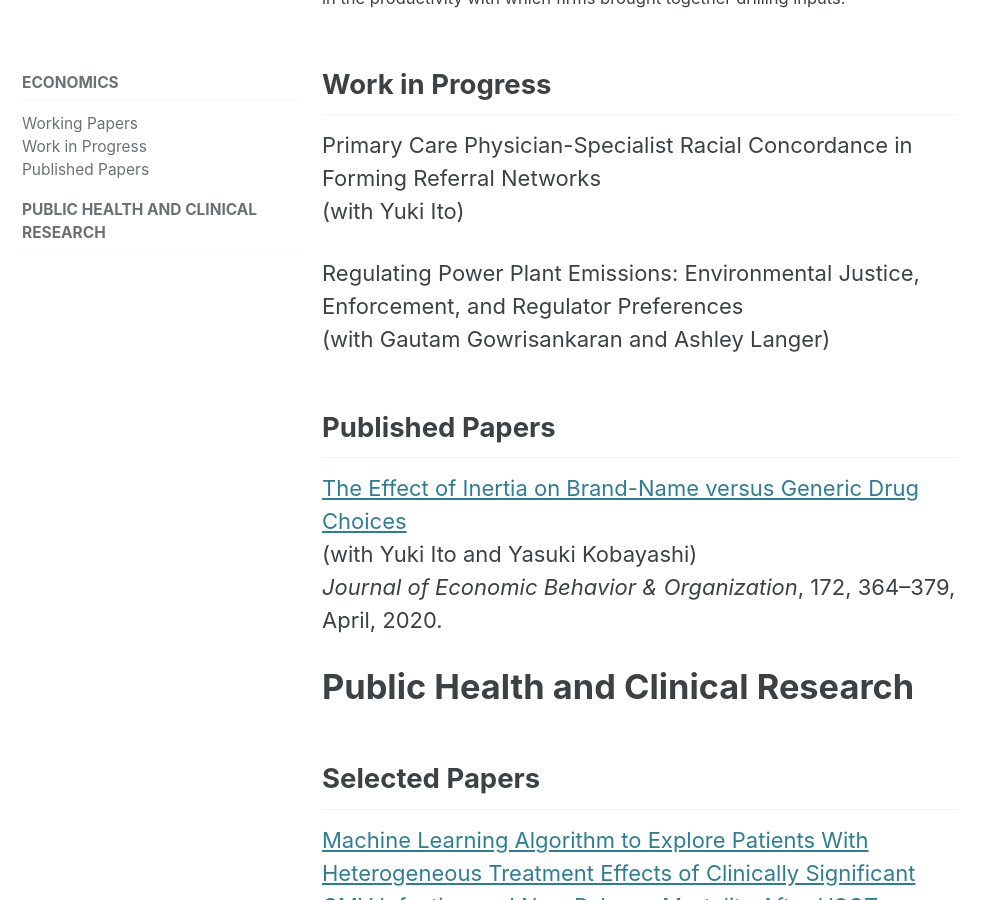
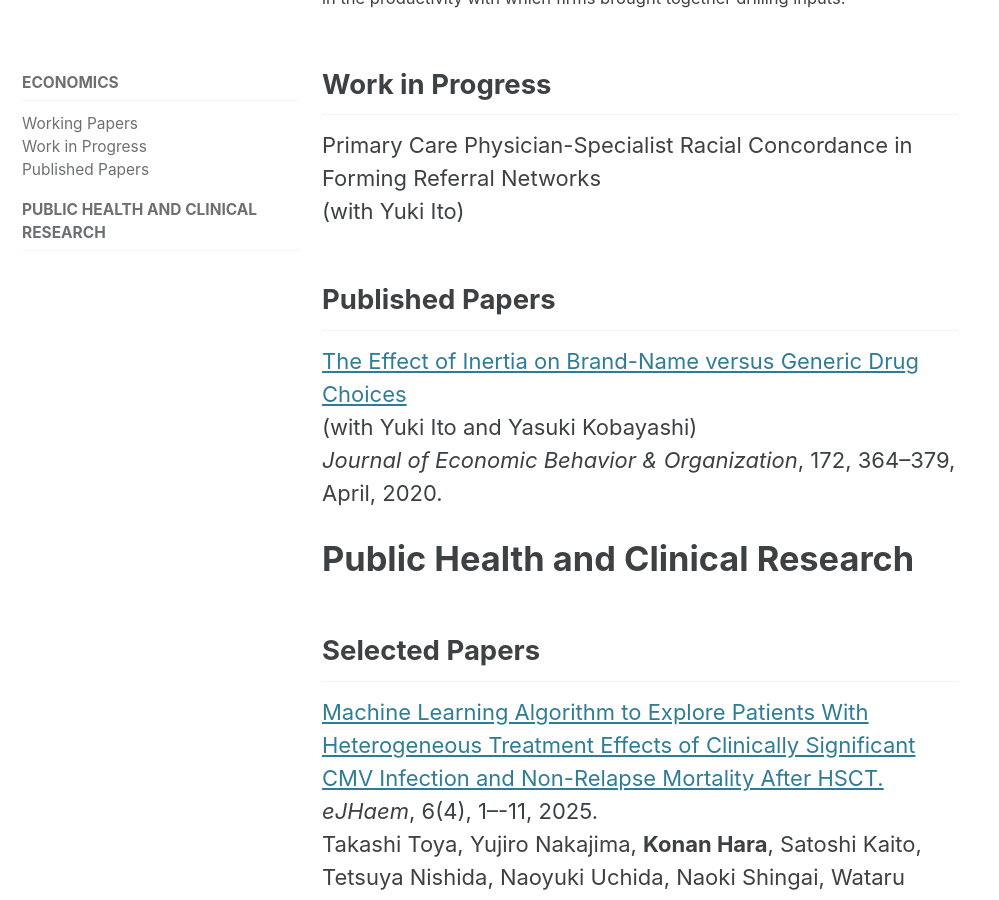
Before and after one commit to harakonan/harakonan.github.io, a Jekyll site: the page built from _research/research.md, in a window 1280 px wide and 900 px high, scrolled down 1907 px. Shown: the whole window, without its empty margins (0-999 px from the left). Built offline with Jekyll 4.4.1, drawn with Linux system fonts in a browser that asks for light colours; cached includes are drawn as plain includes.

Commit message:
cv updates

```diff
--- a/_research/research.md
+++ b/_research/research.md
@@ -24,9 +24,6 @@ permalink: /research/
 
 Primary Care Physician-Specialist Racial Concordance in Forming Referral Networks<br>
 (with Yuki Ito)
-
-Regulating Power Plant Emissions: Environmental Justice, Enforcement, and Regulator Preferences<br>
-(with Gautam Gowrisankaran and Ashley Langer)
 
 ## Published Papers
 
```
Also changed, not shown: 2 other files.
